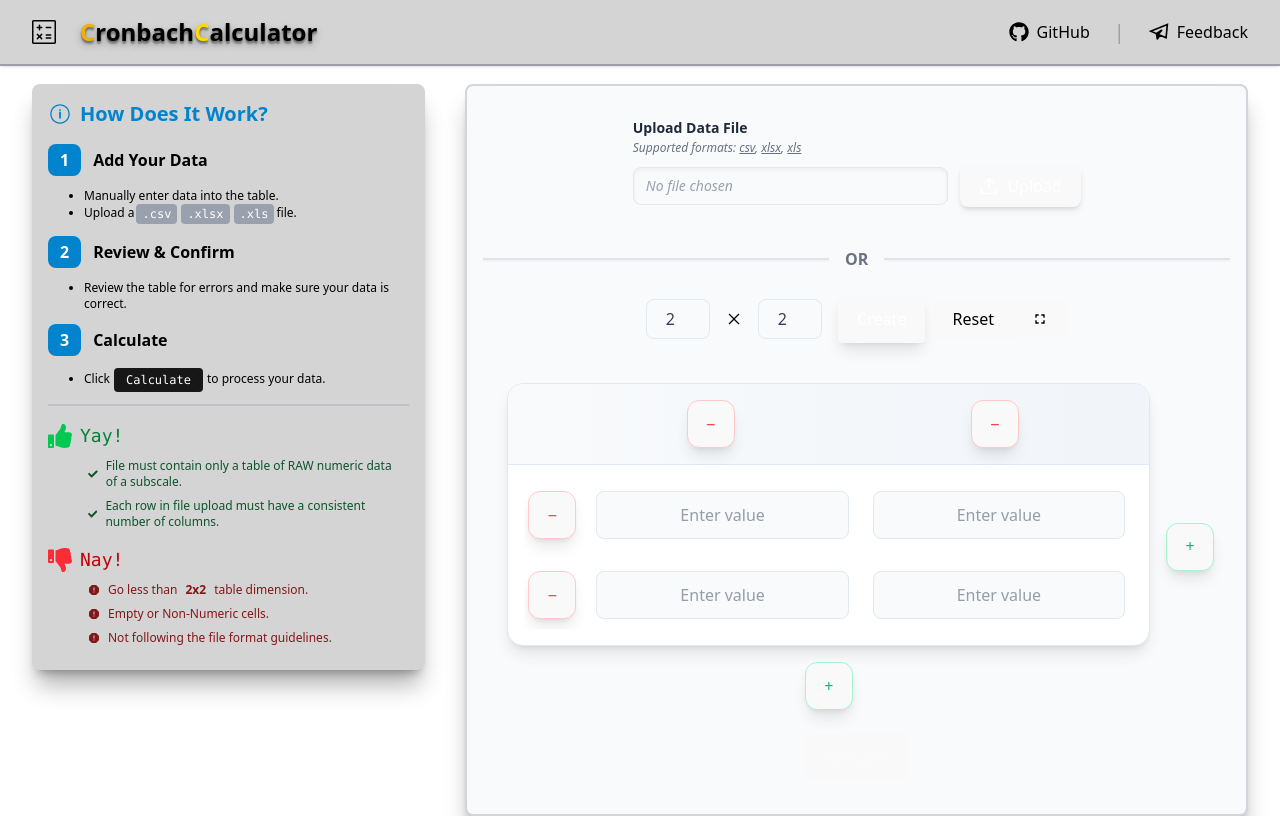
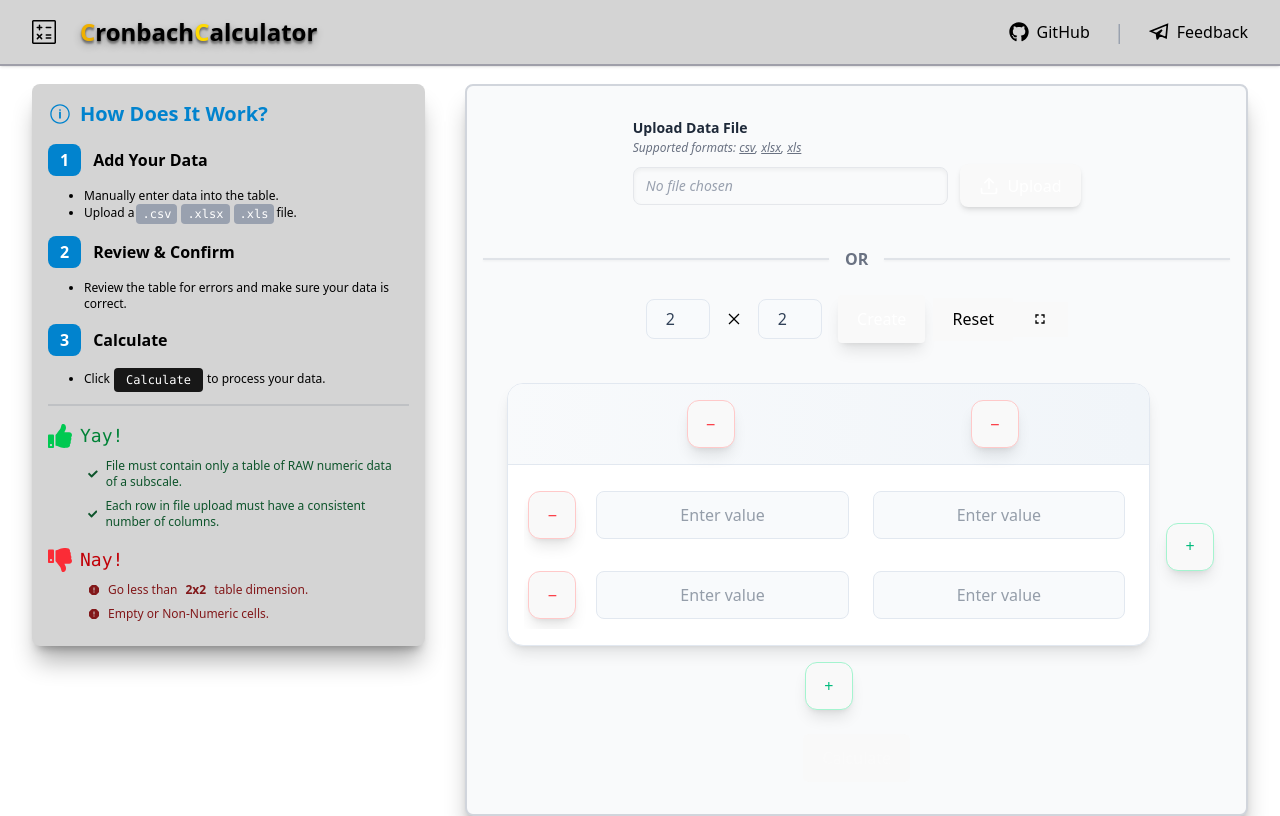
Before and after one commit to usergaia/cronbach-calc, a React (Vite) app: page / in a window 1280 px wide. Shown: the top 816 px of the page. Built offline with nearby package versions, Linux system fonts and the light colour scheme.

Commit message:
refactor: remove meh parts

```diff
--- a/src/components/comp-vis-res.jsx
+++ b/src/components/comp-vis-res.jsx
@@ -282,8 +282,6 @@ export function ComputationVisualization({
     </div>
   );
 
-
-
   // calculate alpha value
   const calculatedAlpha =
     computation.total_variance > 0
--- a/src/components/guide.jsx
+++ b/src/components/guide.jsx
@@ -97,9 +97,6 @@ export const Guide = () => {
               <li className="m-2 flex items-center gap-2">
                 <BiSolidErrorAlt /> Empty or Non-Numeric cells.
               </li>
-              <li className="m-2 flex items-center gap-2">
-                <BiSolidErrorAlt /> Not following the file format guidelines.
-              </li>
             </ul>
           </div>
         </div>
```
